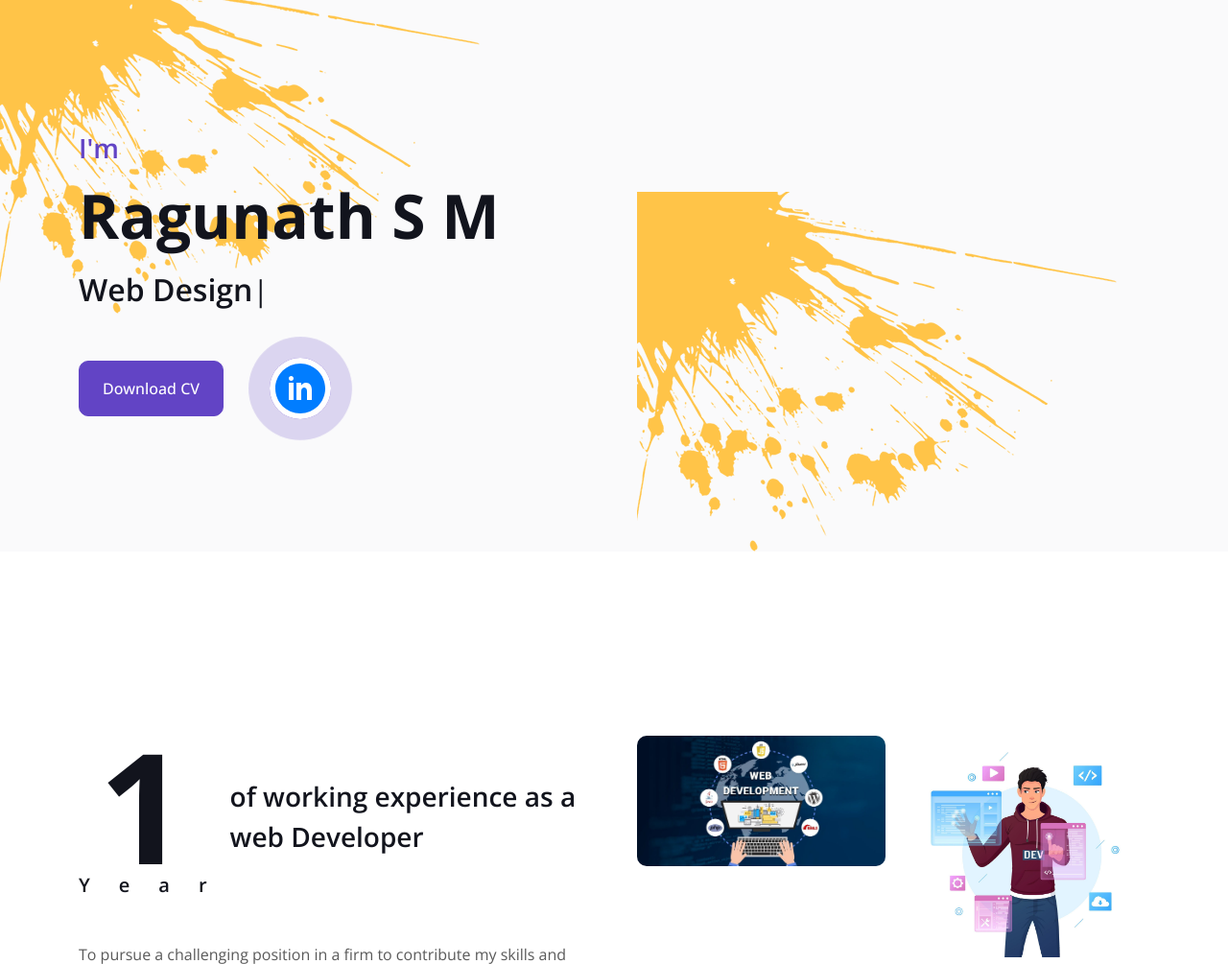
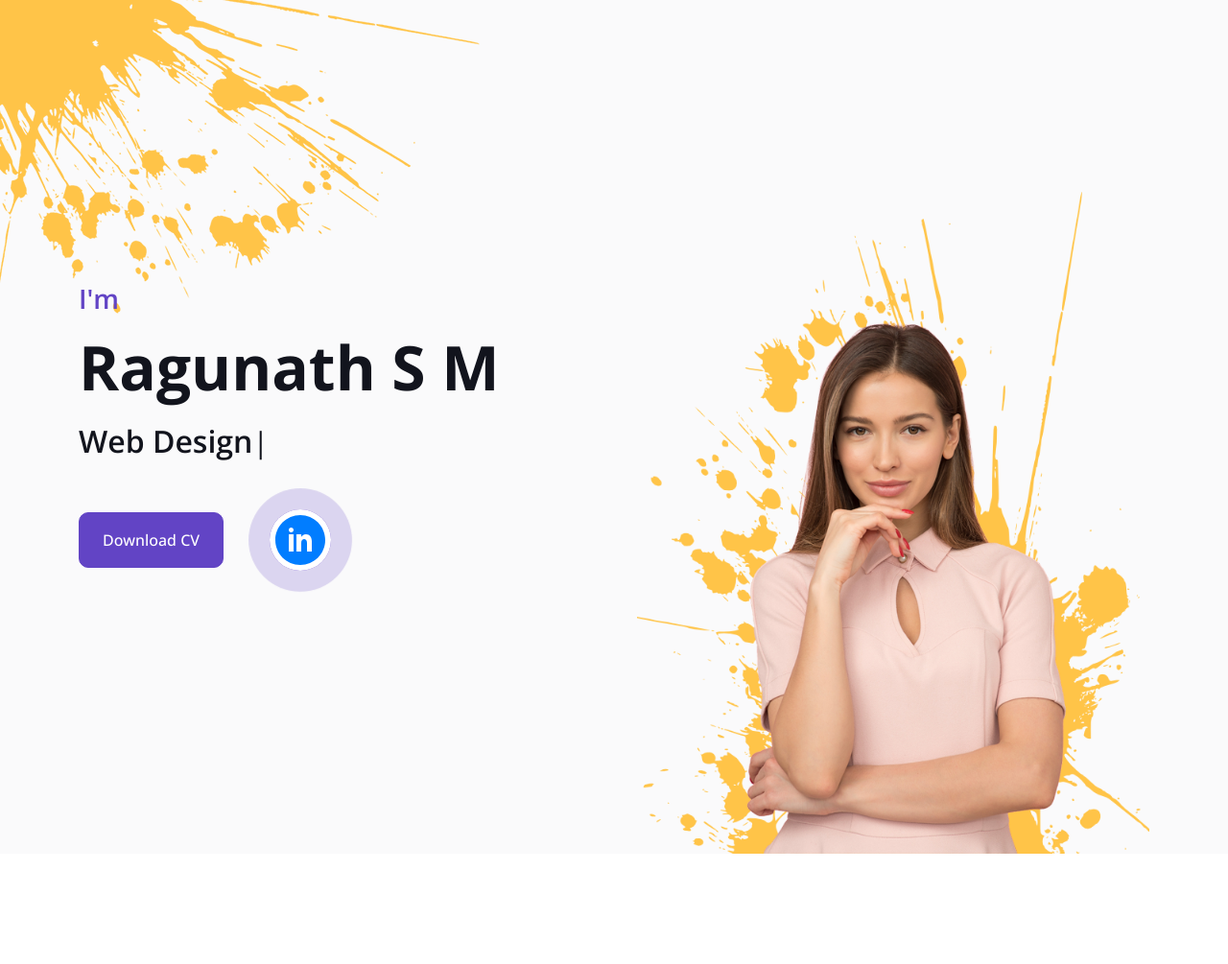
Before and after one commit to smartly-ragu/Portfolio, a plain HTML site: page index.html in a window 1280 px wide. Shown: the top 1005 px of the page at 96% size. Drawn offline with nearby package versions, Linux system fonts and the light colour scheme.

Commit message:
Image Chnages

```diff
--- a/index.html
+++ b/index.html
@@ -92,7 +92,7 @@
                     </div>
                 </div>
                 <div class="col-lg-6">
-                    <img class="img-fluid profile-image" src="img/bg-header.png" alt="">
+                    <img class="img-fluid profile-image" src="img/profile.png" alt="">
                     <!-- <img class="img-fluid profileimage" src="img/Ragunath S M-modified.png" alt=""> -->
 
                 </div>
```
